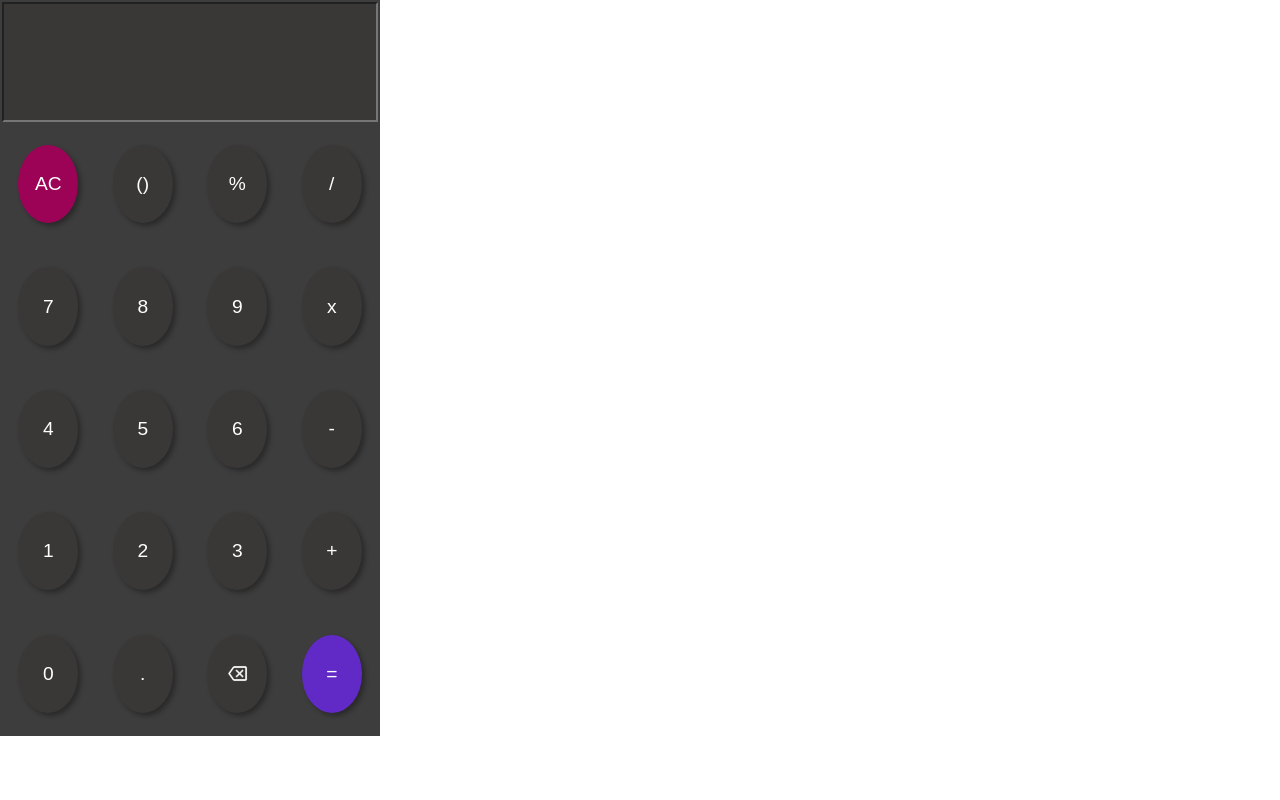
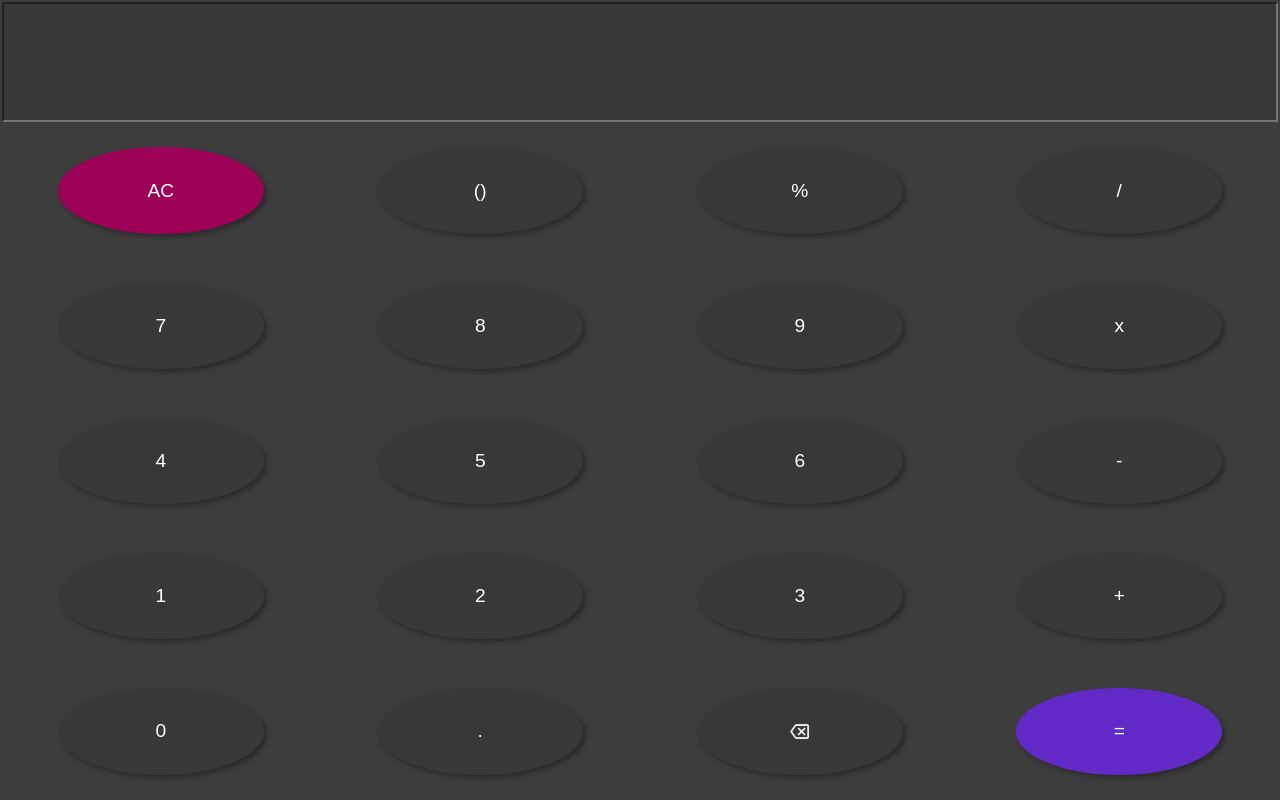
Before and after one commit to hugoopinheiro/calculadora, a plain HTML site: page index.html in a window 1280 px wide. Drawn offline with nearby package versions, Linux system fonts and the light colour scheme.

Commit message:
still trying

```diff
--- a/style.css
+++ b/style.css
@@ -13,8 +13,6 @@ body{
     justify-content: center;
     background: rgb(255, 255, 255);
     width: 100vw;
-    max-height: 736px;
-    max-width: 380px;
 }
 table{
     /* display: flex;
```
